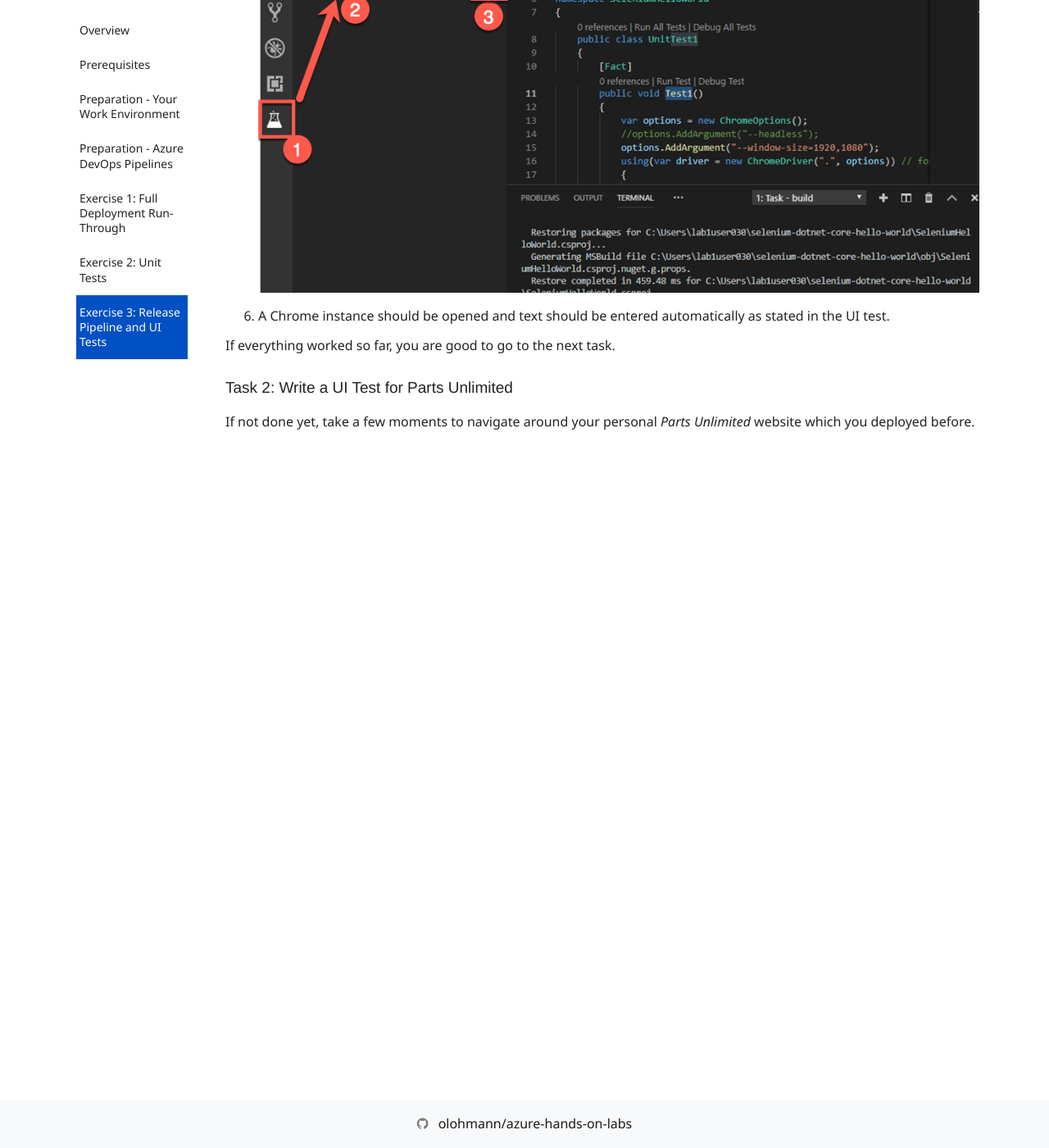
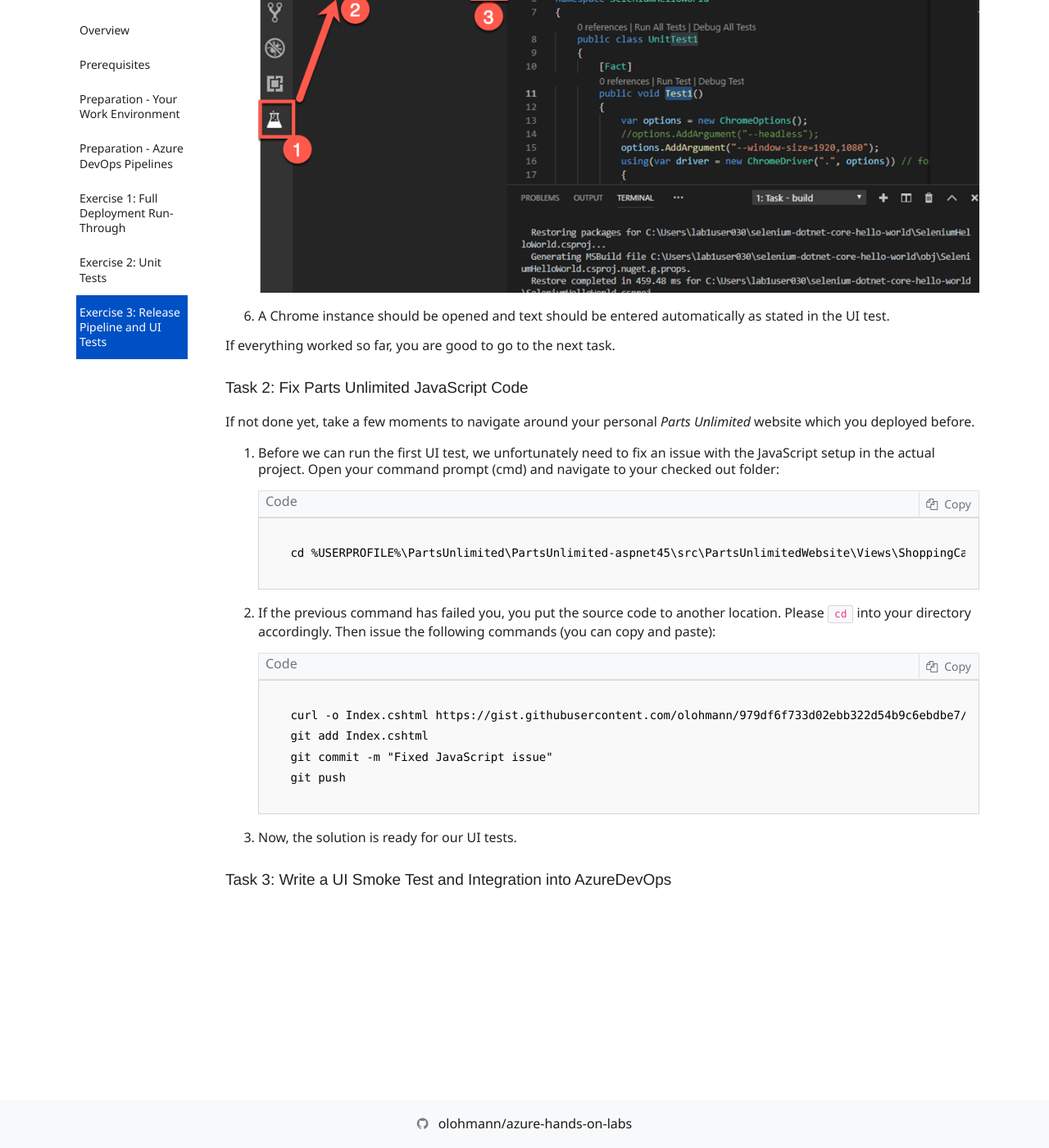
Before and after one commit to olohmann/azure-hands-on-labs, a Jekyll site: the page built from labs/08_testing/testing.md, in a window 1280 px wide and 1400 px high, scrolled down 19301 px. Shown: the whole window at 82% size. Built offline with Jekyll 4.4.1, drawn with Linux system fonts in a browser that asks for light colours; nearby versions of some CDN libraries; our own code applies the rules of GitHub Pages for plain Markdown files; comment, search, counter and statistics services are not loaded; before the commit the page ends 20121 px from its top, so only the background shows below that.

Commit message:
UI Testing continued.

````diff
--- a/labs/08_testing/testing.md
+++ b/labs/08_testing/testing.md
@@ -186,6 +186,25 @@ First, let's make sure that you can actually work with your environment.
 
 If everything worked so far, you are good to go to the next task.
 
-### Task 2: Write a UI Test for Parts Unlimited
+### Task 2: Fix Parts Unlimited JavaScript Code
 
 If not done yet, take a few moments to navigate around your personal *Parts Unlimited* website which you deployed before.
+
+1. Before we can run the first UI test, we unfortunately need to fix an issue with the JavaScript setup in the actual project. Open your command prompt (cmd) and navigate to your checked out folder:
+
+    ```text
+    cd %USERPROFILE%\PartsUnlimited\PartsUnlimited-aspnet45\src\PartsUnlimitedWebsite\Views\ShoppingCart
+    ```
+
+1. If the previous command has failed you, you put the source code to another location. Please `cd` into your directory accordingly. Then issue the following commands (you can copy and paste):
+
+    ```text
+    curl -o Index.cshtml https://gist.githubusercontent.com/olohmann/979df6f733d02ebb322d54b9c6ebdbe7/raw/36a48e3c9d3246392f377c69a7762eb6c53ac330/Index.cshtml
+    git add Index.cshtml
+    git commit -m "Fixed JavaScript issue"
+    git push
+    ```
+
+1. Now, the solution is ready for our UI tests.
+
+### Task 3: Write a UI Smoke Test and Integration into AzureDevOps
````
Also changed, not shown: labs/08_testing/media/03-ui-test.png (added).
